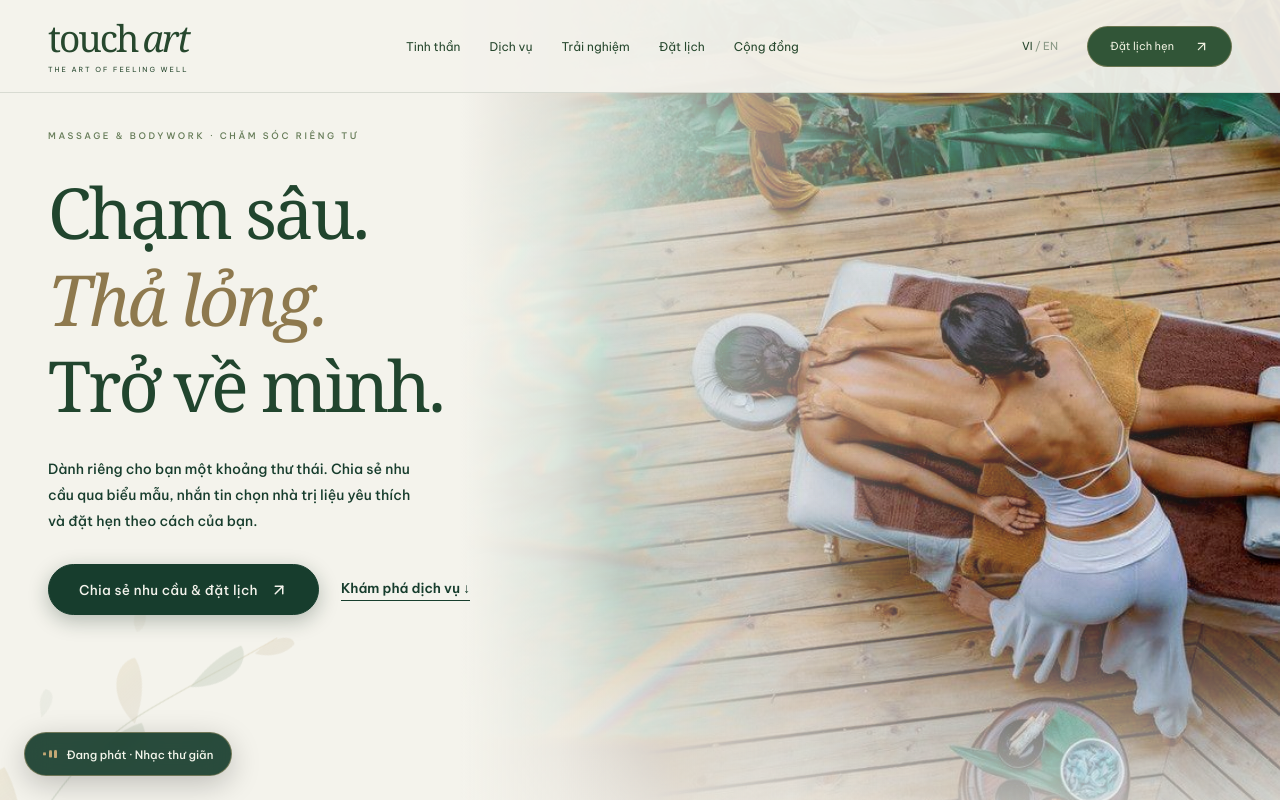
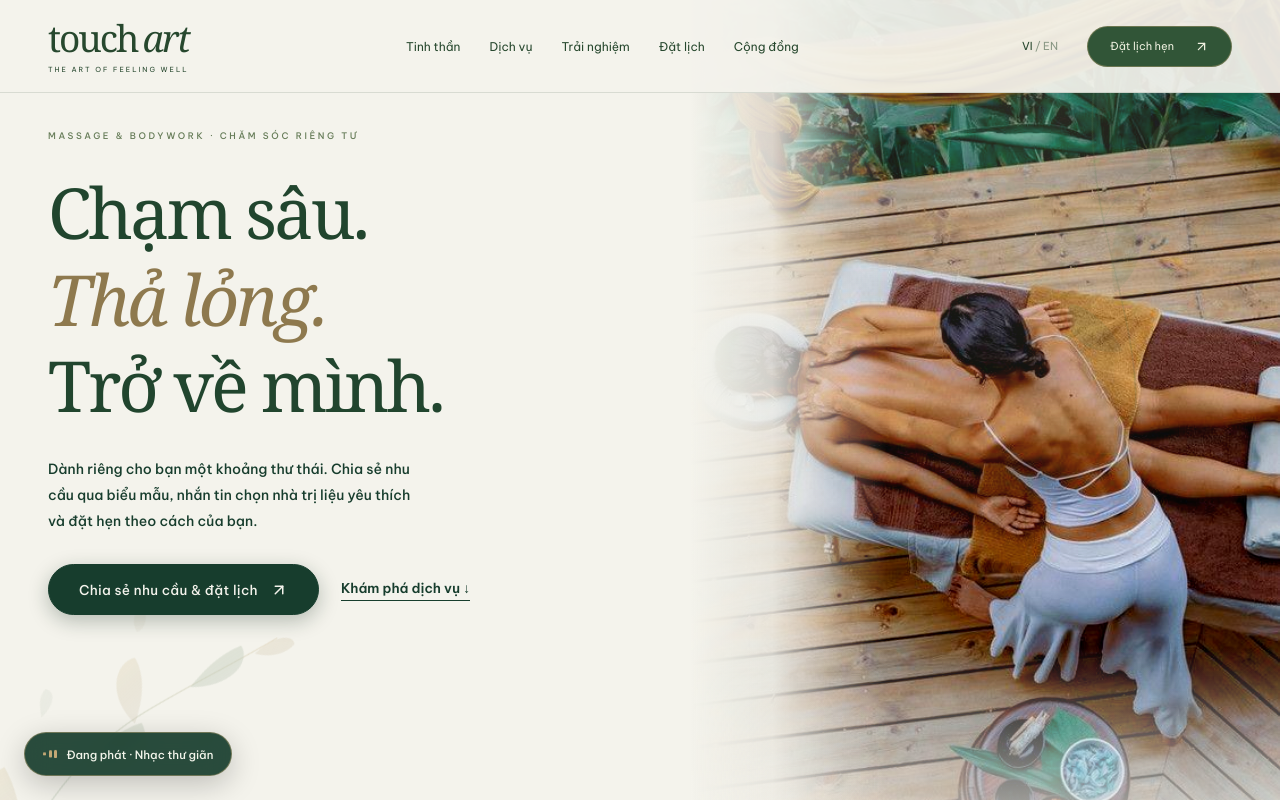
Before and after one commit to HungNguyen3205/LandingPage_TouchArt, a React (Vite) app: page / in a window 1280 px wide. Shown: the top 800 px of the page. Built offline with nearby package versions, Linux system fonts and the light colour scheme; no server answers.

Commit message:
feat: synchronize web/desktop layout with mobile clarity and styling

```diff
--- a/src/client-review.css
+++ b/src/client-review.css
@@ -87,13 +87,33 @@
 }
 
 /* Crystal-clear massage image: Remove scale-blur animation, optimize contrast & sharpness */
-/* Crystal-clear massage image: Remove scale-blur animation, optimize contrast & sharpness */
 .garden-landscape > img {
   image-rendering: -webkit-optimize-contrast !important;
   image-rendering: high-quality !important;
-  filter: saturate(1.06) contrast(1.08) brightness(0.97) !important;
+  filter: saturate(1.1) contrast(1.1) brightness(0.96) !important;
   transform: none !important;
   animation: none !important; /* Stop continuous scaling blur on high-DPI screens */
+}
+
+/* Desktop Mist: Wrap text column softly on left, leave head, body and massage table 100% uncovered */
+.garden-hero .garden-mist {
+  position: absolute !important;
+  inset: 0 !important;
+  background:
+    linear-gradient(90deg,
+      #f4f3ec 0%,
+      #f4f3ec 28%,
+      rgba(244, 243, 236, 0.85) 38%,
+      rgba(244, 243, 236, 0.3) 46%,
+      transparent 52%
+    ),
+    linear-gradient(0deg,
+      #f4f3ec 0%,
+      rgba(244, 243, 236, 0.5) 15%,
+      transparent 28%
+    ) !important;
+  pointer-events: none !important;
+  z-index: 2 !important;
 }
 
 /* Hide background clutter elements that clash with client sample */
```
